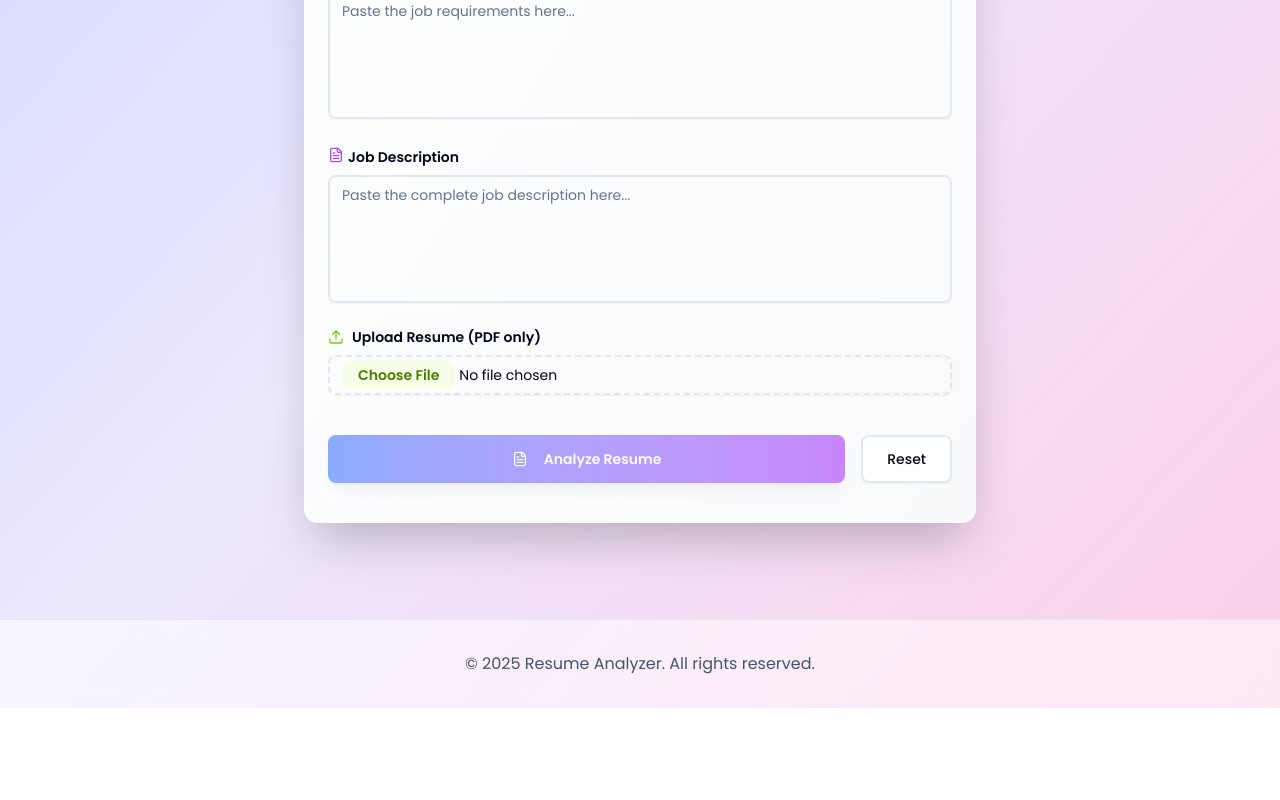
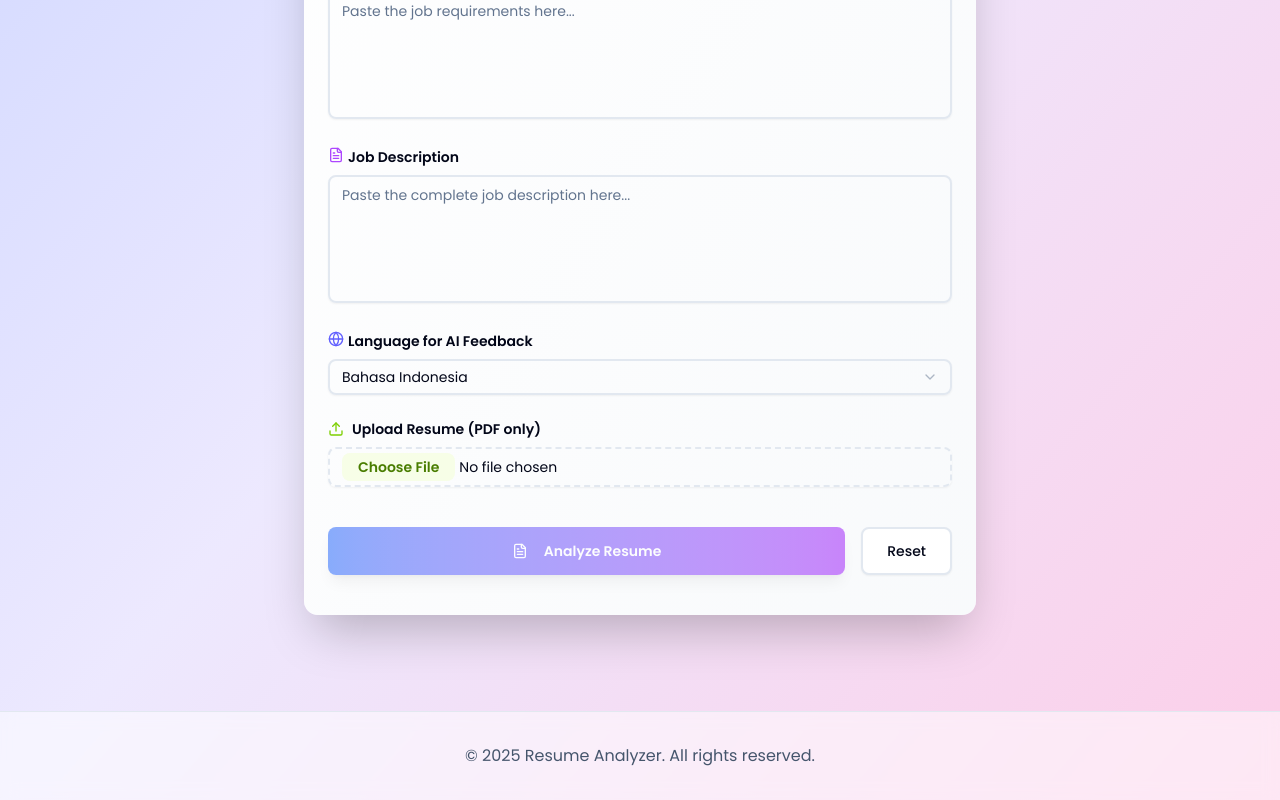
Before and after one commit to faqihfnf/ai-resume-analyzer, a Next.js app: page / in a window 1280 px wide. Shown: the part 689-1489 px from the top of the page. Before the commit the page ends 1397 px from the top, so only its background shows below. Built offline with nearby package versions, Linux system fonts and the light colour scheme.

Commit message:
add language option for ai feedback

```diff
--- a/package.json
+++ b/package.json
@@ -11,6 +11,7 @@
   "dependencies": {
     "@hookform/resolvers": "^5.2.1",
     "@radix-ui/react-label": "^2.1.7",
+    "@radix-ui/react-select": "^2.2.5",
     "@radix-ui/react-separator": "^1.1.7",
     "@radix-ui/react-slot": "^1.2.3",
     "class-variance-authority": "^0.7.1",
--- a/src/app/api/analyze/route.ts
+++ b/src/app/api/analyze/route.ts
@@ -10,6 +10,7 @@ export async function POST(req: NextRequest) {
     const jobLevel = formData.get("jobLevel") as string;
     const jobRequirements = formData.get("jobRequirements") as string;
     const jobDescription = formData.get("jobDescription") as string;
+    const language = formData.get("language") as string;
     const file = formData.get("resume") as File;
 
     // Validasi input
@@ -17,7 +18,13 @@ export async function POST(req: NextRequest) {
       return NextResponse.json({ error: "No file uploaded" }, { status: 400 });
     }
 
-    if (!jobTitle || !jobLevel || !jobRequirements || !jobDescription) {
+    if (
+      !jobTitle ||
+      !jobLevel ||
+      !jobRequirements ||
+      !jobDescription ||
+      !language
+    ) {
       return NextResponse.json(
         { error: "Missing required fields" },
         { status: 400 },
@@ -28,6 +35,14 @@ export async function POST(req: NextRequest) {
     if (file.type !== "application/pdf") {
       return NextResponse.json(
         { error: "Only PDF files are allowed" },
+        { status: 400 },
+      );
+    }
+
+    // Validasi bahasa
+    if (!["indonesia", "english"].includes(language)) {
+      return NextResponse.json(
+        { error: "Invalid language selection" },
         { status: 400 },
       );
     }
@@ -48,9 +63,25 @@ export async function POST(req: NextRequest) {
 
     console.log("🤖 Analyzing resume with AI...");
 
-    //# Buat prompt untuk AI
+    // Tentukan bahasa untuk prompt dan feedback
+    const languageInstructions = {
+      indonesia: {
+        promptLanguage: "Bahasa Indonesia",
+        instruction:
+          "Berikan feedback dalam Bahasa Indonesia yang jelas dan mudah dipahami.",
+      },
+      english: {
+        promptLanguage: "English",
+        instruction: "Provide feedback in clear and professional English.",
+      },
+    };
+
+    const selectedLanguage =
+      languageInstructions[language as keyof typeof languageInstructions];
+
+    // Buat prompt untuk AI
     const prompt = `
-Analyze this resume against the job requirements and provide feedback in JSON format.
+Analyze this resume against the job requirements and provide feedback in JSON format. ${selectedLanguage.instruction}
 
 Job Title: ${jobTitle}
 Job Level: ${jobLevel}
@@ -60,12 +91,12 @@ Job Description: ${jobDescription}
 Resume Content:
 ${resumeText}
 
-Please provide analysis in this exact JSON format:
+Please provide analysis in this exact JSON format and respond in ${selectedLanguage.promptLanguage}:
 {
   "score": <number between 0-100>,
-  "summary": "<brief summary of the resume match>",
-  "strengths": ["<strength 1>", "<strength 2>", "<strength 3>"],
-  "weaknesses": ["<weakness 1>", "<weakness 2>", "<weakness 3>"]
+  "summary": "<brief summary of the resume match in ${selectedLanguage.promptLanguage}>",
+  "strengths": ["<strength 1 in ${selectedLanguage.promptLanguage}>", "<strength 2 in ${selectedLanguage.promptLanguage}>", "<strength 3 in ${selectedLanguage.promptLanguage}>"],
+  "weaknesses": ["<weakness 1 in ${selectedLanguage.promptLanguage}>", "<weakness 2 in ${selectedLanguage.promptLanguage}>", "<weakness 3 in ${selectedLanguage.promptLanguage}>"]
 }
 
 Focus on:
@@ -74,6 +105,10 @@ Focus on:
 3. Career progression
 4. Technical skills alignment
 5. Education relevance
+6. Keywords matching
+7. Overall presentation
+
+Important: All text content in the JSON response must be in ${selectedLanguage.promptLanguage}.
 `;
 
     const analysis = await analyzeResumeWithAI(prompt);
--- a/src/app/page.tsx
+++ b/src/app/page.tsx
@@ -32,6 +32,7 @@ export default function HomePage() {
       formData.append("jobLevel", data.jobLevel);
       formData.append("jobRequirements", data.jobRequirements);
       formData.append("jobDescription", data.jobDescription);
+      formData.append("language", data.language);
       formData.append("resume", file);
 
       const res = await fetch("/api/analyze", {
--- a/src/components/sections/AnalysisResult.tsx
+++ b/src/components/sections/AnalysisResult.tsx
@@ -104,7 +104,7 @@ export function AnalysisResult({ feedback }: AnalysisResultProps) {
           </CardTitle>
         </CardHeader>
         <CardContent>
-          <p className="text-lg leading-relaxed text-gray-700 dark:text-gray-300">
+          <p className="text-justify text-lg leading-relaxed text-gray-700 dark:text-gray-300">
             {feedback.summary}
           </p>
         </CardContent>
--- a/src/components/sections/ResumeForm.tsx
+++ b/src/components/sections/ResumeForm.tsx
@@ -1,7 +1,7 @@
 "use client";
 
 import { useState } from "react";
-import { useForm } from "react-hook-form";
+import { useForm, Controller } from "react-hook-form";
 import { zodResolver } from "@hookform/resolvers/zod";
 import { Input } from "@/components/ui/input";
 import { Textarea } from "@/components/ui/textarea";
@@ -22,6 +22,7 @@ import {
   AlertCircle,
   Sparkles,
   FileType,
+  Globe,
 } from "lucide-react";
 import {
   resumeAnalysisSchema,
@@ -29,6 +30,13 @@ import {
   ResumeAnalysisFormData,
 } from "@/lib/validations";
 import { Alert, AlertDescription } from "@/components/ui/alert";
+import {
+  Select,
+  SelectContent,
+  SelectItem,
+  SelectTrigger,
+  SelectValue,
+} from "@/components/ui/select";
 
 interface ResumeFormProps {
   onSubmit: (data: ResumeAnalysisFormData, file: File) => void;
@@ -42,10 +50,14 @@ export function ResumeForm({ onSubmit, loading }: ResumeFormProps) {
   const {
     register,
     handleSubmit,
+    control,
     formState: { errors },
     reset,
   } = useForm<ResumeAnalysisFormData>({
     resolver: zodResolver(resumeAnalysisSchema),
+    defaultValues: {
+      language: "indonesia", // Default ke Indonesia
+    },
   });
 
   const handleFileChange = (e: React.ChangeEvent<HTMLInputElement>) => {
@@ -82,7 +94,7 @@ export function ResumeForm({ onSubmit, loading }: ResumeFormProps) {
   return (
     <Card className="mx-auto w-full max-w-2xl border-0 bg-gradient-to-br from-white to-slate-50 py-10 shadow-2xl dark:from-slate-900 dark:to-slate-800">
       <CardHeader className="space-y-2 pb-8 text-center">
-        <div className="mx-auto mb-4 flex w-52 items-center justify-center rounded-full bg-indigo-100 px-4 py-2 text-sm font-medium text-indigo-700">
+        <div className="mx-auto mb-4 flex w-52 items-center justify-center rounded-full bg-indigo-100 px-4 py-2 text-sm font-medium text-indigo-700 dark:bg-indigo-900 dark:text-indigo-300">
           <Sparkles className="mr-2 h-4 w-4" />
           AI-Powered Analysis
         </div>
@@ -164,7 +176,7 @@ export function ResumeForm({ onSubmit, loading }: ResumeFormProps) {
               id="jobRequirements"
               placeholder="Paste the job requirements here..."
               {...register("jobRequirements")}
-              className="min-h-32 resize-none border-2 transition-colors focus:border-purple-500"
+              className="min-h-32 resize-none border-2 transition-colors focus:border-pink-500"
               disabled={loading}
             />
             {errors.jobRequirements && (
@@ -197,6 +209,51 @@ export function ResumeForm({ onSubmit, loading }: ResumeFormProps) {
               <p className="flex items-center gap-1 text-sm text-red-500">
                 <AlertCircle className="h-4 w-4" />
                 {errors.jobDescription.message}
+              </p>
+            )}
+          </div>
+
+          {/* Language Selection */}
+          <div className="space-y-2">
+            <div className="flex items-center gap-1">
+              <Globe className="h-4 w-4 text-indigo-500" />
+              <Label className="mt-1 flex items-center text-sm font-semibold">
+                Language for AI Feedback
+              </Label>
+            </div>
+            <Controller
+              name="language"
+              control={control}
+              render={({ field }) => (
+                <Select
+                  onValueChange={field.onChange}
+                  defaultValue={field.value}
+                  disabled={loading}
+                >
+                  <SelectTrigger className="h-12 w-full border-2 focus:border-indigo-500">
+                    <SelectValue placeholder="Select feedback language" />
+                  </SelectTrigger>
+                  <SelectContent>
+                    <SelectItem value="indonesia">
+                      <div className="flex items-center gap-2">
+                        {/* <span className="text-lg">🇮🇩</span> */}
+                        <span>Bahasa Indonesia</span>
+                      </div>
+                    </SelectItem>
+                    <SelectItem value="english">
+                      <div className="flex items-center gap-2">
+                        {/* <span className="text-lg">🇺🇸</span> */}
+                        <span>English</span>
+                      </div>
+                    </SelectItem>
+                  </SelectContent>
+                </Select>
+              )}
+            />
+            {errors.language && (
+              <p className="flex items-center gap-1 text-sm text-red-500">
+                <AlertCircle className="h-4 w-4" />
+                {errors.language.message}
               </p>
             )}
           </div>
--- /dev/null
+++ b/src/components/ui/select.tsx
@@ -0,0 +1,185 @@
+"use client"
+
+import * as React from "react"
+import * as SelectPrimitive from "@radix-ui/react-select"
+import { CheckIcon, ChevronDownIcon, ChevronUpIcon } from "lucide-react"
+
+import { cn } from "@/lib/utils"
+
+function Select({
+  ...props
+}: React.ComponentProps<typeof SelectPrimitive.Root>) {
+  return <SelectPrimitive.Root data-slot="select" {...props} />
+}
+
+function SelectGroup({
+  ...props
+}: React.ComponentProps<typeof SelectPrimitive.Group>) {
+  return <SelectPrimitive.Group data-slot="select-group" {...props} />
+}
+
+function SelectValue({
+  ...props
+}: React.ComponentProps<typeof SelectPrimitive.Value>) {
+  return <SelectPrimitive.Value data-slot="select-value" {...props} />
+}
+
+function SelectTrigger({
+  className,
+  size = "default",
+  children,
+  ...props
+}: React.ComponentProps<typeof SelectPrimitive.Trigger> & {
+  size?: "sm" | "default"
+}) {
+  return (
+    <SelectPrimitive.Trigger
+      data-slot="select-trigger"
+      data-size={size}
+      className={cn(
+        "border-input data-[placeholder]:text-muted-foreground [&_svg:not([class*='text-'])]:text-muted-foreground focus-visible:border-ring focus-visible:ring-ring/50 aria-invalid:ring-destructive/20 dark:aria-invalid:ring-destructive/40 aria-invalid:border-destructive dark:bg-input/30 dark:hover:bg-input/50 flex w-fit items-center justify-between gap-2 rounded-md border bg-transparent px-3 py-2 text-sm whitespace-nowrap shadow-xs transition-[color,box-shadow] outline-none focus-visible:ring-[3px] disabled:cursor-not-allowed disabled:opacity-50 data-[size=default]:h-9 data-[size=sm]:h-8 *:data-[slot=select-value]:line-clamp-1 *:data-[slot=select-value]:flex *:data-[slot=select-value]:items-center *:data-[slot=select-value]:gap-2 [&_svg]:pointer-events-none [&_svg]:shrink-0 [&_svg:not([class*='size-'])]:size-4",
+        className
+      )}
+      {...props}
+    >
+      {children}
+      <SelectPrimitive.Icon asChild>
+        <ChevronDownIcon className="size-4 opacity-50" />
+      </SelectPrimitive.Icon>
+    </SelectPrimitive.Trigger>
+  )
+}
+
+function SelectContent({
+  className,
+  children,
+  position = "popper",
+  ...props
+}: React.ComponentProps<typeof SelectPrimitive.Content>) {
+  return (
+    <SelectPrimitive.Portal>
+      <SelectPrimitive.Content
+        data-slot="select-content"
+        className={cn(
+          "bg-popover text-popover-foreground data-[state=open]:animate-in data-[state=closed]:animate-out data-[state=closed]:fade-out-0 data-[state=open]:fade-in-0 data-[state=closed]:zoom-out-95 data-[state=open]:zoom-in-95 data-[side=bottom]:slide-in-from-top-2 data-[side=left]:slide-in-from-right-2 data-[side=right]:slide-in-from-left-2 data-[side=top]:slide-in-from-bottom-2 relative z-50 max-h-(--radix-select-content-available-height) min-w-[8rem] origin-(--radix-select-content-transform-origin) overflow-x-hidden overflow-y-auto rounded-md border shadow-md",
+          position === "popper" &&
+            "data-[side=bottom]:translate-y-1 data-[side=left]:-translate-x-1 data-[side=right]:translate-x-1 data-[side=top]:-translate-y-1",
+          className
+        )}
+        position={position}
+        {...props}
+      >
+        <SelectScrollUpButton />
+        <SelectPrimitive.Viewport
+          className={cn(
+            "p-1",
+            position === "popper" &&
+              "h-[var(--radix-select-trigger-height)] w-full min-w-[var(--radix-select-trigger-width)] scroll-my-1"
+          )}
+        >
+          {children}
+        </SelectPrimitive.Viewport>
+        <SelectScrollDownButton />
+      </SelectPrimitive.Content>
+    </SelectPrimitive.Portal>
+  )
+}
+
+function SelectLabel({
+  className,
+  ...props
+}: React.ComponentProps<typeof SelectPrimitive.Label>) {
+  return (
+    <SelectPrimitive.Label
+      data-slot="select-label"
+      className={cn("text-muted-foreground px-2 py-1.5 text-xs", className)}
+      {...props}
+    />
+  )
+}
+
+function SelectItem({
+  className,
+  children,
+  ...props
+}: React.ComponentProps<typeof SelectPrimitive.Item>) {
+  return (
+    <SelectPrimitive.Item
+      data-slot="select-item"
+      className={cn(
+        "focus:bg-accent focus:text-accent-foreground [&_svg:not([class*='text-'])]:text-muted-foreground relative flex w-full cursor-default items-center gap-2 rounded-sm py-1.5 pr-8 pl-2 text-sm outline-hidden select-none data-[disabled]:pointer-events-none data-[disabled]:opacity-50 [&_svg]:pointer-events-none [&_svg]:shrink-0 [&_svg:not([class*='size-'])]:size-4 *:[span]:last:flex *:[span]:last:items-center *:[span]:last:gap-2",
+        className
+      )}
+      {...props}
+    >
+      <span className="absolute right-2 flex size-3.5 items-center justify-center">
+        <SelectPrimitive.ItemIndicator>
+          <CheckIcon className="size-4" />
+        </SelectPrimitive.ItemIndicator>
+      </span>
+      <SelectPrimitive.ItemText>{children}</SelectPrimitive.ItemText>
+    </SelectPrimitive.Item>
+  )
+}
+
+function SelectSeparator({
+  className,
+  ...props
+}: React.ComponentProps<typeof SelectPrimitive.Separator>) {
+  return (
+    <SelectPrimitive.Separator
+      data-slot="select-separator"
+      className={cn("bg-border pointer-events-none -mx-1 my-1 h-px", className)}
+      {...props}
+    />
+  )
+}
+
+function SelectScrollUpButton({
+  className,
+  ...props
+}: React.ComponentProps<typeof SelectPrimitive.ScrollUpButton>) {
+  return (
+    <SelectPrimitive.ScrollUpButton
+      data-slot="select-scroll-up-button"
+      className={cn(
+        "flex cursor-default items-center justify-center py-1",
+        className
+      )}
+      {...props}
+    >
+      <ChevronUpIcon className="size-4" />
+    </SelectPrimitive.ScrollUpButton>
+  )
+}
+
+function SelectScrollDownButton({
+  className,
+  ...props
+}: React.ComponentProps<typeof SelectPrimitive.ScrollDownButton>) {
+  return (
+    <SelectPrimitive.ScrollDownButton
+      data-slot="select-scroll-down-button"
+      className={cn(
+        "flex cursor-default items-center justify-center py-1",
+        className
+      )}
+      {...props}
+    >
+      <ChevronDownIcon className="size-4" />
+    </SelectPrimitive.ScrollDownButton>
+  )
+}
+
+export {
+  Select,
+  SelectContent,
+  SelectGroup,
+  SelectItem,
+  SelectLabel,
+  SelectScrollDownButton,
+  SelectScrollUpButton,
+  SelectSeparator,
+  SelectTrigger,
+  SelectValue,
+}
--- a/src/lib/validations.ts
+++ b/src/lib/validations.ts
@@ -1,3 +1,4 @@
+// src/lib/validations.ts
 import { z } from "zod";
 
 export const resumeAnalysisSchema = z.object({
@@ -24,6 +25,11 @@ export const resumeAnalysisSchema = z.object({
     .min(1, "Job description is required")
     .min(50, "Job description must be at least 50 characters")
     .max(5000, "Job description must be less than 5000 characters"),
+
+  language: z.enum(["indonesia", "english"], {
+    required_error: "Please select a language",
+    invalid_type_error: "Please select a valid language",
+  }),
 });
 
 export const fileValidationSchema = z.object({
```
Also changed, not shown: src/components/sections/Navbar.tsx (+4 -4 lines), 1 other file (tests, documents, lock files or other folders).
